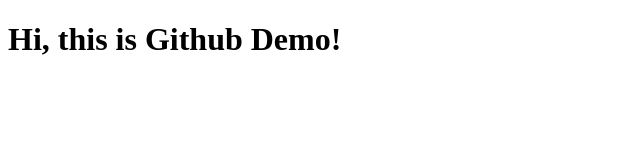
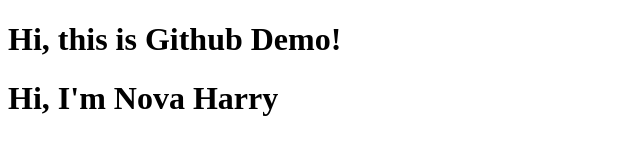
Before and after one commit to NovaHarry/git-demo, a plain HTML site: page index.html in a window 1280 px wide. Shown: the whole page, without its empty margins (0-640 px from the left). Drawn offline with Linux system fonts and the light colour scheme.

Commit message:
thirdcommit

```diff
--- a/index.html
+++ b/index.html
@@ -8,5 +8,6 @@
 </head>
 <body>
     <h1>Hi, this is Github Demo!</h1>
+    <h1>Hi, I'm Nova Harry</h1>
 </body>
 </html>
```
